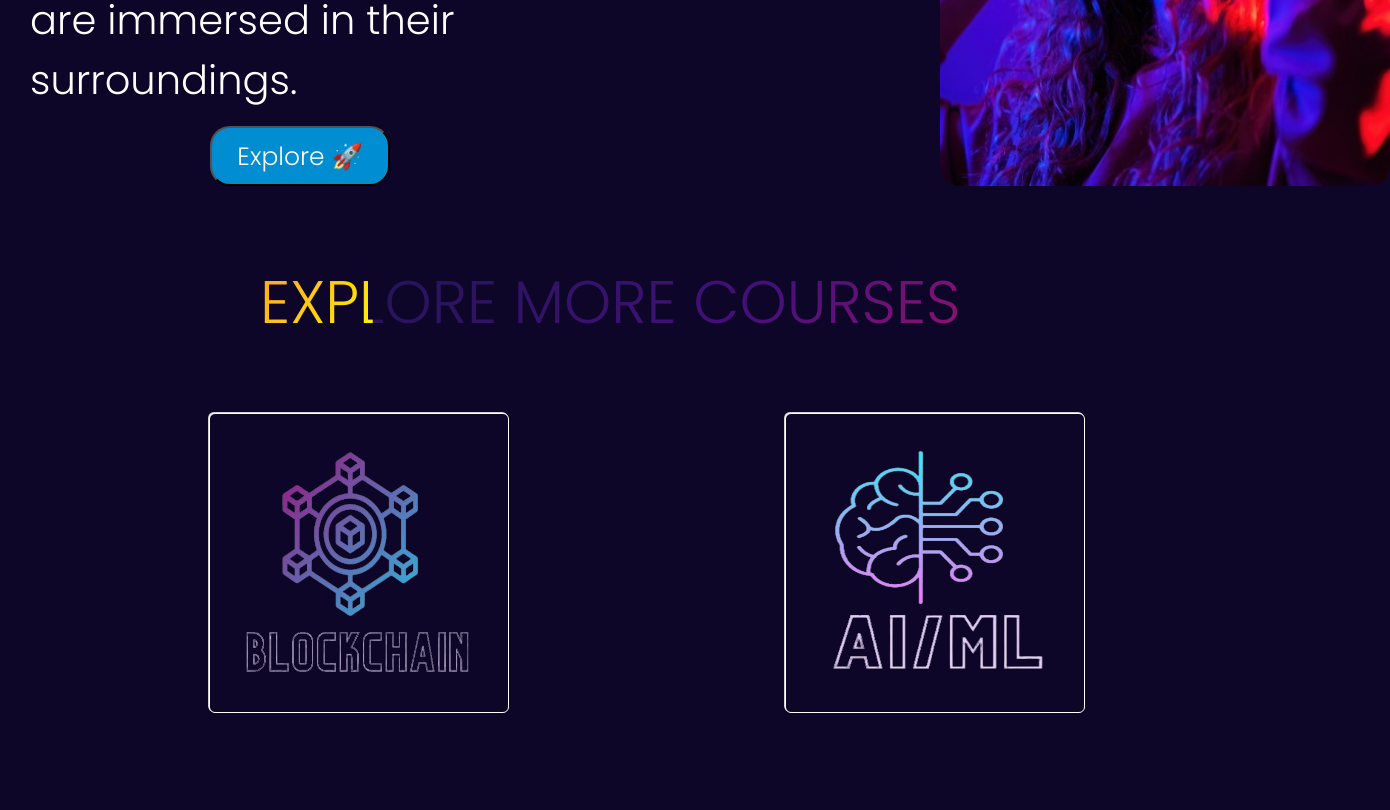
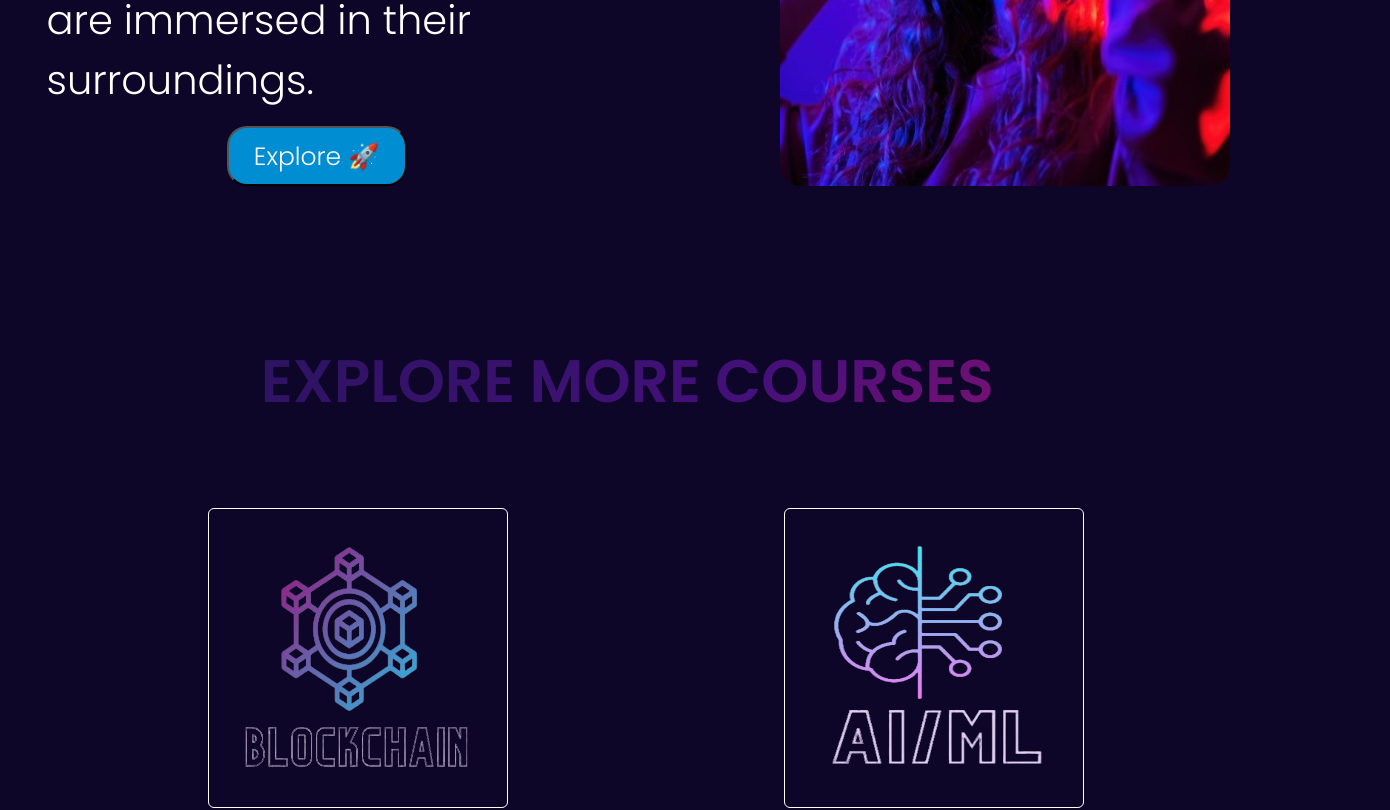
Before and after one commit to sahilrohera10/developerhub-new-web, a React (Create React App) app: page / in a window 1280 px wide. Shown: the part 1180-1990 px from the top of the page, 1390 px wide, since content can reach past the window. Built offline with nearby package versions, Linux system fonts and the light colour scheme; a web font is replaced by a local one.

Commit message:
prblm fixed

```diff
--- a/src/Components/AllCourses.css
+++ b/src/Components/AllCourses.css
@@ -1,5 +1,5 @@
 .AllCourses{
-    margin-top: 80px;
+    margin-top: 150px;
 }
 .Card_Div{
     display: flex;
@@ -26,6 +26,8 @@ font-size: 60px;
 }
 .animate-charcter
 {
+  text-align: center;
+  width: 98vw;
    text-transform: uppercase;
   background-image: linear-gradient(
     -225deg,
@@ -44,7 +46,8 @@ font-size: 60px;
   -webkit-text-fill-color: transparent;
   animation: textclip 2s linear infinite;
   display: inline-block;
-      font-size: 190px;
+      font-size: 60px;
+      font-weight: 600;
 }
 
 @keyframes textclip {
--- a/src/Components/AllCourses.js
+++ b/src/Components/AllCourses.js
@@ -4,42 +4,37 @@ import "./AllCourses.css";
 
 const CardArray = [
   {
-        img :"BlockchainImg.png",
-        text:"Blockchain is a shared, immutable ledger that facilitates the process of recording transactions and tracking assets in a business network."
+    img: "BlockchainImg.png",
+    text: "Blockchain is a shared, immutable ledger that facilitates the process of recording transactions and tracking assets in a business network.",
   },
   {
-        img :"AI_ML.png",
-        text:"AI/ML—short for artificial intelligence (AI) and machine learning (ML)—represents an important evolution in computer science and data processing that is quickly transforming a vast array of industries"
+    img: "AI_ML.png",
+    text: "AI/ML—short for artificial intelligence (AI) and machine learning (ML)—represents an important evolution in computer science and data processing that is quickly transforming a vast array of industries",
   },
-
-]
+];
 const CardArray2 = [
   {
-        img :"AR_VR.png",
-        text:"Augmented reality (AR) and Virtual Reality (VR) bridge the digital and physical worlds. They allow you to take in information and content visually, in the same way you take in the world."
+    img: "AR_VR.png",
+    text: "Augmented reality (AR) and Virtual Reality (VR) bridge the digital and physical worlds. They allow you to take in information and content visually, in the same way you take in the world.",
   },
   {
-        img :"MetaverseImg.png",
-        text:"In the metaverse, users traverse a virtual world that mimics aspects of the physical world using such technologies such as virtual reality (VR), augmented reality (AR), AI, social media and digital currency."
+    img: "MetaverseImg.png",
+    text: "In the metaverse, users traverse a virtual world that mimics aspects of the physical world using such technologies such as virtual reality (VR), augmented reality (AR), AI, social media and digital currency.",
   },
-
-]
+];
 
 export default function AllCourses() {
   return (
     <div className="AllCourses">
-      <h2 className="animate-charcter">Explore More Courses</h2>
+      <p className="animate-charcter">Explore More Courses</p>
       <div className="Card_Div">
-        {CardArray.map((d)=>(
-            <Card  data = {d}/>
-
+        {CardArray.map((d) => (
+          <Card data={d} />
         ))}
-
       </div>
       <div className="Card_Div_2">
-      {CardArray2.map((d)=>(
-            <Card  data = {d}/>
-
+        {CardArray2.map((d) => (
+          <Card data={d} />
         ))}
       </div>
     </div>
--- a/src/Components/Card.css
+++ b/src/Components/Card.css
@@ -2,21 +2,7 @@
     box-sizing: border-box;
   }
 
-  /* html {
-    font-size: 18px;
-    line-height: 1.5;
-    font-weight: 300;
-    color: #333;
-    font-family: "Nunito Sans", sans-serif;
-  } */
 
-  /* body {
-    margin: 0;
-    padding: 0;
-    height: 100vh;
-    background-color: #ecf0f9;
-    background-attachment: fixed;
-  } */
 
   .content {
     display: flex;
@@ -45,7 +31,7 @@
     position: absolute;
     width: 60px;
     height: 4px;
-    /* background: linear-gradient(135deg, #1a9be6, #1a57e6); */
+    /* back-newground: linear-gradient(135deg, #1a9be6, #1a57e6); */
     bottom: 0;
   }
 
@@ -56,31 +42,28 @@
     margin-bottom: 3rem;
   }
 
-  .card {
-    /* color: inherit; */
+  .new-card {
+
     cursor: pointer;
-    /* width: calc(33% - 2rem);
-    min-width: calc(33% - 2rem); */
+
     height: 300px;
     width: 300px;
-    /* min-height: 400px;
-    perspective: 1000px; */
+
     margin: 1rem;
-    /* position: relative; */
   }
   @media screen and (max-width: 800px) {
-    .card {
+    .new-card {
       width: calc(50% - 2rem);
     }
   }
   @media screen and (max-width: 500px) {
-    .card {
+    .new-card {
       width: 100%;
     }
   }
 
-  .front,
-  .back {
+  .front-new,
+  .back-new {
     display: flex;
     border-radius: 6px;
     background-position: center;
@@ -91,7 +74,7 @@
     position: absolute;
     height: 100%;
     width: 100%;
-    -webkit-backface-visibility: hidden;
+    -webkit-back-newface-visibility: hidden;
     backface-visibility: hidden;
     transform-style: preserve-3d;
     transition: ease-in-out 600ms;
@@ -100,7 +83,7 @@
     height: 100%;
     width: 100%;
   }
-  .front {
+  .front-new {
     background-size: cover;
     padding: 2rem;
     font-size: 1.618rem;
@@ -112,63 +95,60 @@
     height: 300px;
     background-color: #0D0628;
     border: 1px solid white;
-    /* box-shadow: 0 0 2px 2px red; */
 
   }
-  .front:before {
-    /* position: absolute; */
+  .front-new:before {
     display: block;
     content: "";
     top: 0;
     left: 0;
     right: 0;
     bottom: 0;
-    /* background: linear-gradient(135deg, #1a9be6, #1a57e6); */
     opacity: 0.25;
     z-index: -1;
   }
-  .card:hover .front {
+  .new-card:hover .front-new {
     transform: rotateY(180deg);
   }
-  .card:nth-child(even):hover .front {
+  .new-card:nth-child(even):hover .front-new {
     transform: rotateY(-180deg);
   }
 
-  .back {
+  .back-new {
     background: #fff;
     transform: rotateY(-180deg);
     padding: 0 2em;
     width: 300px;
     height: 300px;
   }
-  .back .button {
+  .back-new .button-new {
     background-color: #0D0628;
   }
-  .back .button:before {
+  .back-new .button-new:before {
     box-shadow: 0 0 10px 10px rgba(26, 87, 230, 0.25);
     background-color: rgba(26, 87, 230, 0.25);
   }
-  .card:hover .back {
+  .new-card:hover .back-new {
     transform: rotateY(0deg);
   }
-  .card:nth-child(even) .back {
+  .new-card:nth-child(even) .back-new {
     transform: rotateY(180deg);
   }
-  .card:nth-child(even) .back .button {
+  .new-card:nth-child(even) .back-new .button-new {
     background: linear-gradient(135deg, #e61a80, #e61a3c);
   }
-  .card:nth-child(even) .back .button:before {
+  .new-card:nth-child(even) .back-new .button-new:before {
     box-shadow: 0 0 10px 10px rgba(230, 26, 60, 0.25);
     background-color: rgba(230, 26, 60, 0.25);
   }
-  .card:nth-child(even):hover .back {
+  .new-card:nth-child(even):hover .back-new {
     transform: rotateY(0deg);
   }
 
-  .button {
+  .button-new {
     transform: translateZ(40px);
     cursor: pointer;
-    -webkit-backface-visibility: hidden;
+    -webkit-back-newface-visibility: hidden;
     backface-visibility: hidden;
     font-weight: bold;
     color: #fff;
@@ -180,13 +160,13 @@
     transform-style: preserve-3d;
     transition: 300ms ease;
   }
-  .button:before {
+  .button-new:before {
     transition: 300ms ease;
     position: absolute;
     display: block;
     content: "";
     transform: translateZ(-40px);
-    -webkit-backface-visibility: hidden;
+    -webkit-back-newface-visibility: hidden;
     backface-visibility: hidden;
     height: calc(100% - 20px);
     width: calc(100% - 20px);
@@ -194,16 +174,16 @@
     left: 10px;
     top: 16px;
   }
-  .button:hover {
+  .button-new:hover {
     transform: translateZ(55px);
   }
-  .button:hover:before {
+  .button-new:hover:before {
     transform: translateZ(-55px);
   }
-  .button:active {
+  .button-new:active {
     transform: translateZ(20px);
   }
-  .button:active:before {
+  .button-new:active:before {
     transform: translateZ(-20px);
     top: 12px;
   }
@@ -214,164 +194,3 @@
 
 
 }
-
-
-  .background-img{
-    /* background-image: url("https://3.bp.blogspot.com/-piZWCW2uUbg/W2fPXxkWZgI/AAAAAAAAOu0/eydmMjTIqcwLMHEEr2H7imqoRTxMw4o9QCLcBGAs/s1600/among_trees_night_dribbble.png"); */
-
-    background-repeat: no-repeat;
-    background-size: cover;
-    margin: 5% auto;
-    padding:20px;
-    /* border: 1px solid #2a3cad; */
-    border-radius: 4px;
-    /* box-shadow: 0px 0px 5px #2a3cad; */
-    position: relative;
-  }
-
-  .content h2{ font-size:19px;}
-/*   */
-  .box:before{
-    content: '';
-    position:absolute;
-    top:0;
-    left:-100%;
-    width:100%;
-    height:100%;
-    background: rgba(255,255,255,0.1);
-    transition:0.5s;
-    pointer-events: none;
-  }
-
-  .box:hover:before{
-    left:-50%;
-    transform: skewX(-5deg);
-  }
-
-
-  .box .content{
-    position:absolute;
-    top:15px;
-    left:15px;
-    right:15px;
-    bottom:15px;
-    border:1px solid #f0a591;
-    padding:20px;
-    text-align:center;
-    box-shadow: 0 5px 10px rgba(9,0,0,0.5);
-
-  }
-
-  .box span{
-    position: absolute;
-    top: 0;
-    left: 0;
-    width: 100%;
-    height: 100%;
-    display: block;
-    box-sizing: border-box;
-
-  }
-
-  .box span:nth-child(1)
-  {
-    transform:rotate(0deg);
-  }
-
-  .box span:nth-child(2)
-  {
-    transform:rotate(90deg);
-  }
-
-  .box span:nth-child(3)
-  {
-    transform:rotate(180deg);
-  }
-
-  .box span:nth-child(4)
-  {
-    transform:rotate(270deg);
-  }
-
-  .box span:before
-  {
-    content: '';
-    position: absolute;
-    width:100%;
-    height: 2px;
-    background: #50dfdb;
-    animation: animate 4s linear infinite;
-  }
-
-  @keyframes animate {
-    0% {
-    transform:scaleX(0);
-    transform-origin: left;
-    }
-    50%
-    {
-      transform:scaleX(1);
-    transform-origin: left;
-    }
-    50.1%
-    {
-      transform:scaleX(1);
-    transform-origin: right;
-
-    }
-
-    100%
-    {
-      transform:scaleX(0);
-    transform-origin: right;
-
-    }
-
-
-  }
-
-
-  .bb::before, .bb::after, .bb {
-    /* position: absolute;
-    top: 0;
-    bottom: 0;
-    left: 0;
-    right: 0; */
-  }
-
-  .bb {
-    /* width: 200px;
-    height: 200px;
-    margin: auto; */
-    /* background: url("//blog.codepen.io/wp-content/uploads/2012/06/Button-White-Large.png") no-repeat 50%/70% rgba(0, 0, 0, 0.1); */
-    /* color: #69ca62; */
-    box-shadow: inset 0 0 0 1px rgba(105, 202, 98, 0.5);
-  }
-  .bb::before, .bb::after {
-    content: "";
-    z-index: -1;
-    margin: -5%;
-    box-shadow: inset 0 0 0 2px;
-    animation: clipMe 8s linear infinite;
-  }
-  .bb::before {
-    animation-delay: -4s;
-  }
-  .bb:hover::after, .bb:hover::before {
-    background-color: rgba(255, 0, 0, 0.3);
-  }
-
-  @keyframes clipMe {
-    0%, 100% {
-      clip: rect(0px, 220px, 2px, 0px);
-    }
-    25% {
-      clip: rect(0px, 2px, 220px, 0px);
-    }
-    50% {
-      clip: rect(218px, 220px, 220px, 0px);
-    }
-    75% {
-      clip: rect(0px, 220px, 220px, 218px);
-    }
-  }
--- a/src/Components/Card.js
+++ b/src/Components/Card.js
@@ -1,18 +1,18 @@
 import React from "react";
 import "./Card.css";
-export default function Card(props) {
+export default function card(props) {
   return (
-    <div className="card">
-      <div className="front box">
+    <div className="new-card">
+      <div className="front-new">
         {/* <p>Lorem ipsum dolor sit amet consectetur adipisi.</p>
          */}
         <img src={props.data.img} alt="" className="front_Img" />
       </div>
-      <div className="back">
-        <div>
+      <div className="back-new">
+        <div style={{ width: "280px", color: "black" }}>
           <p>{props.data.text}</p>
           {/* <p>Provident consectetur natus voluptatem quis tenetur sed beatae eius sint.</p> */}
-          <button className="button">Read More</button>
+          <button className="button-new">Read More</button>
         </div>
       </div>
     </div>
--- a/src/Components/header.css
+++ b/src/Components/header.css
@@ -28,9 +28,9 @@ h1{
     display: flex;
     flex-direction: left;
 }
-.button{
+/* .button{
     border-radius: 550px;
-}
+} */
 
 .Navbar_Brand logo{
     font-size: 28px;
@@ -46,7 +46,7 @@ div{
     font-size: 60px;
     font-weight: 800;
 }
-Button{
+.header-btn{
     border-radius: 50px;
     margin-right: 550px;
 }
```
Also changed, not shown: src/Components/Header.jsx (+93 -43 lines). Lines whose indentation alone changed are shown as unchanged.
